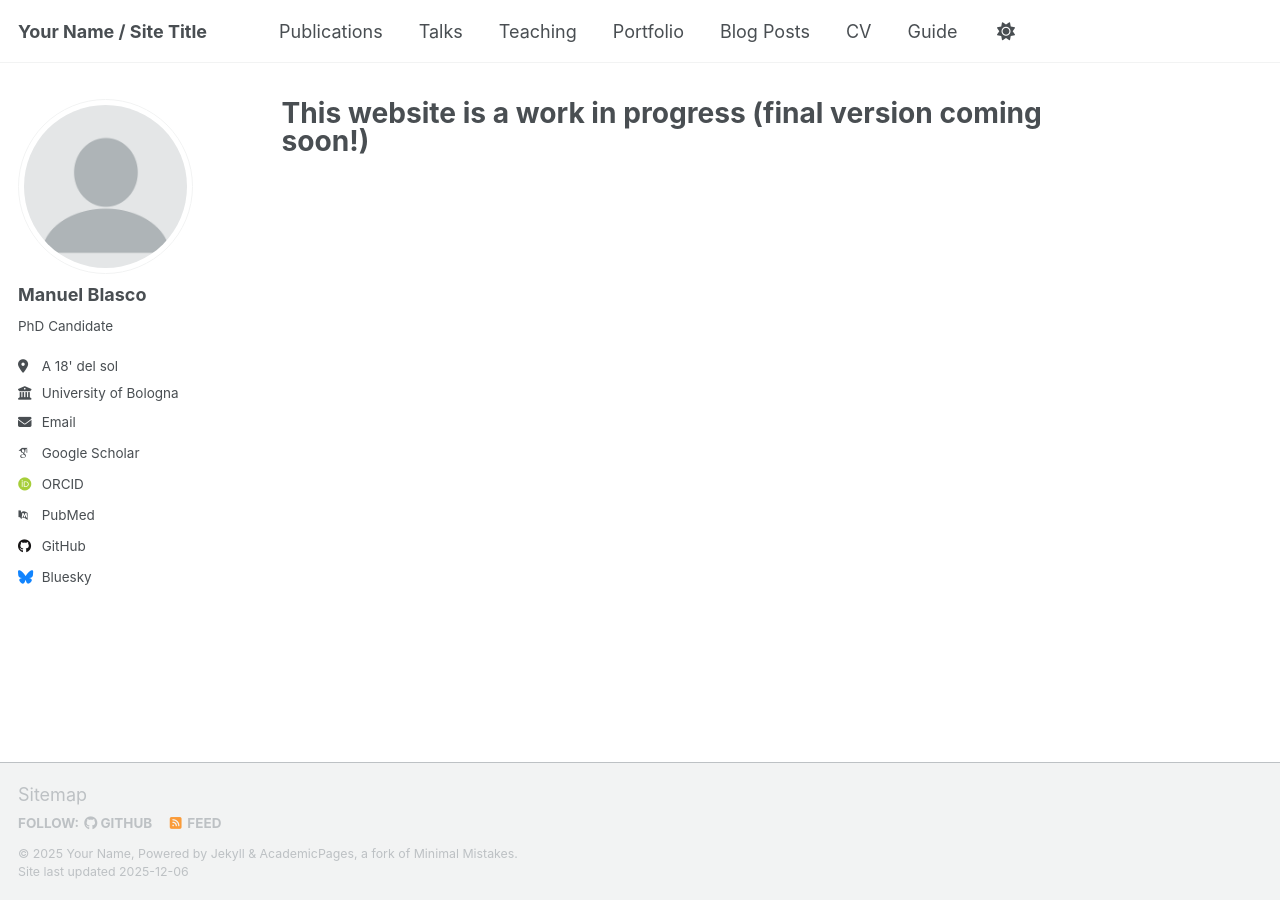
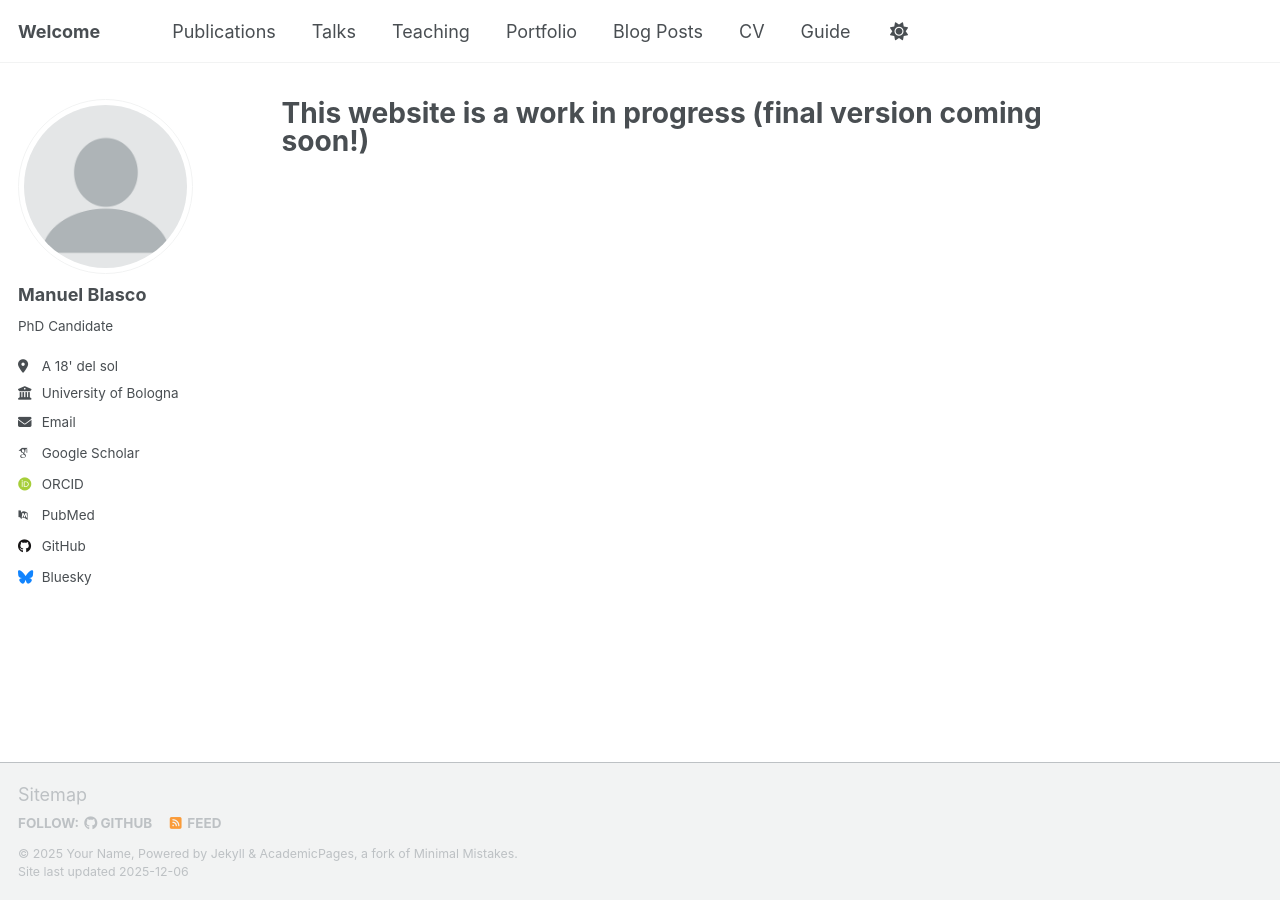
Before and after one commit to ManuelBlasco/manuelblasco.github.io, a Jekyll site: the page built from _pages/about.md, in a window 1280 px wide. Built offline with Jekyll 4.4.1, drawn with Linux system fonts in a browser that asks for light colours; some web fonts are replaced; a script that is not in the unit is left out.

Commit message:
Update _config.yml

```diff
--- a/_config.yml
+++ b/_config.yml
@@ -9,7 +9,7 @@
 # Basic Site Settings
 locale                   : "en-US"
 site_theme               : "default" # Currently available options are "default", "air"
-title                    : "Your Name / Site Title"
+title                    : "Welcome"
 title_separator          : "-"
 name                     : &name "Your Name"
 description              : &description "Your Name's academic portfolio"   # Update this with a general description of your site, this is the default if not overridden by a page
```
